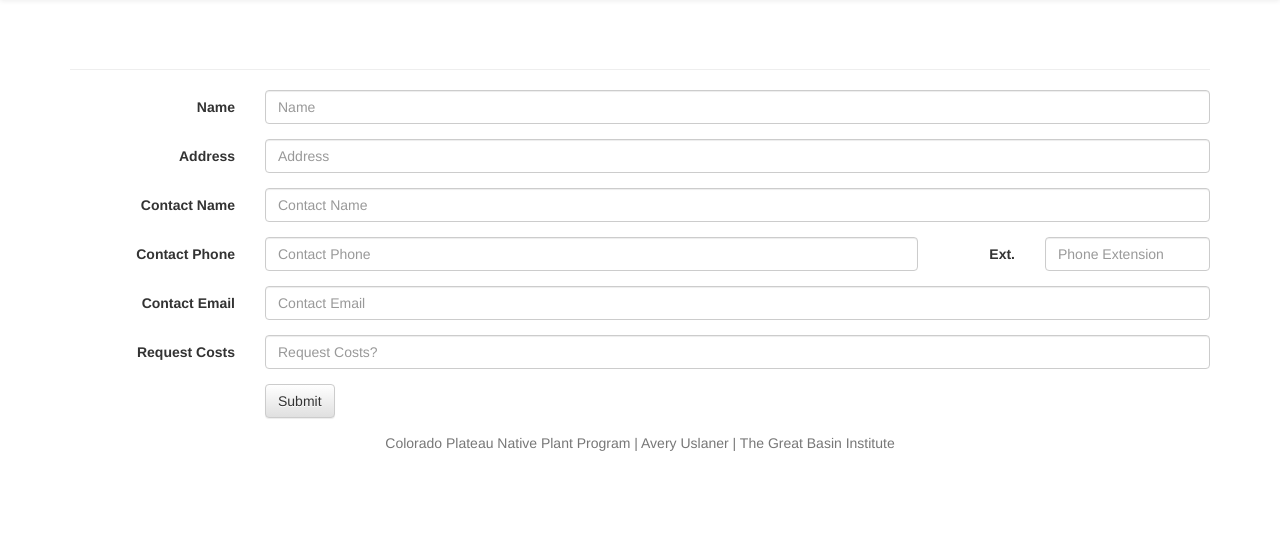
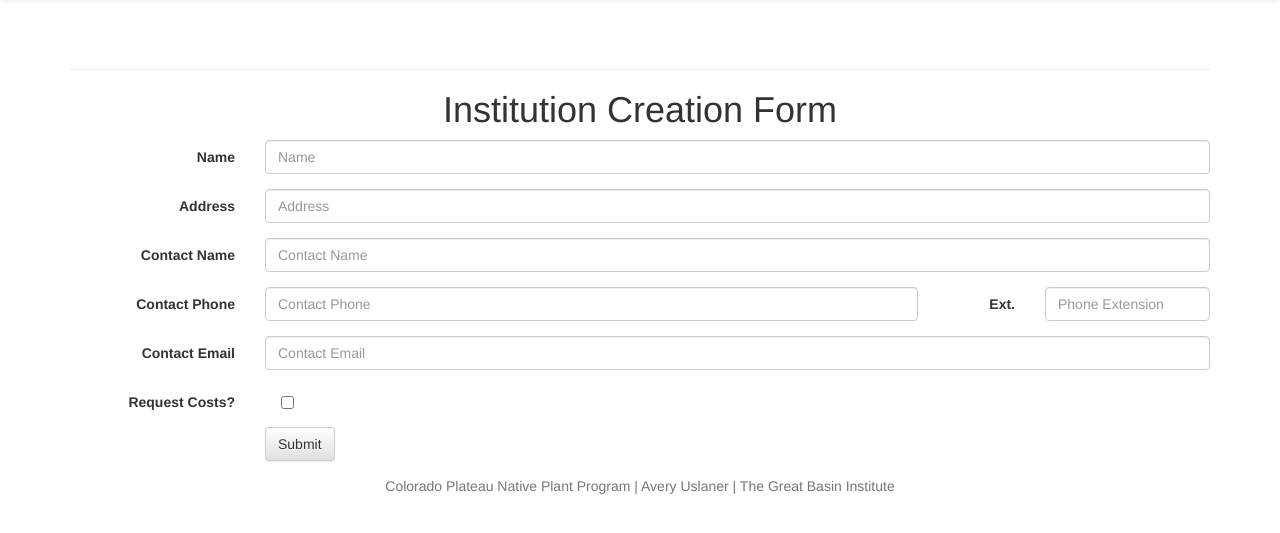
Before and after one commit to TechnoConserve/seed_database, a Flask app: page /institutions in a window 1280 px wide. Shown: the part 51-584 px from the top of the page. Run offline with Flask 2, Linux system fonts and the light colour scheme; some libraries are stand-ins or nearby versions.

Commit message:
Spruced up Institution creation form template even more. Modified model to include boolean check for cost.

```diff
--- a/forms.py
+++ b/forms.py
@@ -243,8 +243,12 @@ class InstitutionForm(FlaskForm):
         'Contact Email',
         validators=[validators.Email()]
     )
-    request_costs = StringField(
+    request_costs = BooleanField(
         'Request Costs?'
+    )
+    cost = IntegerField(
+        'Cost',
+        validators=[validators.number_range(min=0.00, max=100.00)]
     )
 
 
--- a/models.py
+++ b/models.py
@@ -157,7 +157,9 @@ class Institution(db.Model):
     contact_phone = db.Column(db.Integer)
     contact_phone_ext = db.Column(db.Integer)
     contact_email = db.Column(db.String(50))
-    request_costs = db.Column(db.String(50))  # Does this institution charge a fee for requesting seed?
+    request_costs = db.Column(db.Boolean)  # Does this institution charge a fee for requesting seed?
+    # If we need to calculate things by cost, store dollars and cents separately
+    cost = db.Column(db.Integer)  # How much?
 
     def __init__(
             self, name, address, contact_name, contact_phone, contact_phone_ext, contact_email,
--- a/templates/institutions.html
+++ b/templates/institutions.html
@@ -2,6 +2,9 @@
 {% import 'macros.html' as macros %}
 
 {% block content %}
+    <div class="text-center">
+        <h1>Institution Creation Form</h1>
+    </div>
 <form method="POST" action="" class="form-horizontal">
     {{ form.hidden_tag() }}
     <div class="form-group">
@@ -41,9 +44,12 @@
         </div>
     </div>
     <div class="form-group">
-        <label for="request_costs" class="col-sm-2 control-label">Request Costs</label>
-        <div class="col-sm-10">
-            {{ macros.with_errors(form.request_costs, class="form-control", type="number", placeholder=form.request_costs.label.text) }}
+        <label for="request_costs" class="col-sm-2 control-label">Request Costs?</label>
+        <div class="col-sm-1 checkbox-inline text-center">
+            {{ macros.with_errors(form.request_costs, type="checkbox") }}
+        </div>
+        <div class="col-sm-9">
+            {{ macros.with_errors(form.cost, class="collapse form-control", type="number", placeholder=form.cost.label.text) }}
         </div>
     </div>
     <div class="form-group">
@@ -53,3 +59,17 @@
     </div>
 </form>
 {% endblock content %}
+
+{% block extra_scripts %}
+    <script>
+        jQuery(document).ready(function() {
+            $("#request_costs").change(function() {
+                if (this.checked) {
+                    $('#cost').show();
+                } else {
+                    $('#cost').hide();
+                }
+            });
+        });
+    </script>
+{% endblock %}
--- a/templates/layout.html
+++ b/templates/layout.html
@@ -14,6 +14,9 @@
         <link rel="stylesheet" href="https://maxcdn.bootstrapcdn.com/bootstrap/3.3.7/css/bootstrap-theme.min.css"
               integrity="sha384-rHyoN1iRsVXV4nD0JutlnGaslCJuC7uwjduW9SVrLvRYooPp2bWYgmgJQIXwl/Sp"
               crossorigin="anonymous">
+
+        <script src="https://code.jquery.com/jquery-3.2.1.min.js"
+                integrity="sha256-hwg4gsxgFZhOsEEamdOYGBf13FyQuiTwlAQgxVSNgt4=" crossorigin="anonymous"></script>
 
         <!-- Latest compiled and minified JavaScript -->
         <script src="https://maxcdn.bootstrapcdn.com/bootstrap/3.3.7/js/bootstrap.min.js"
```
